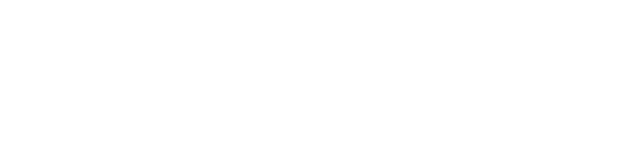
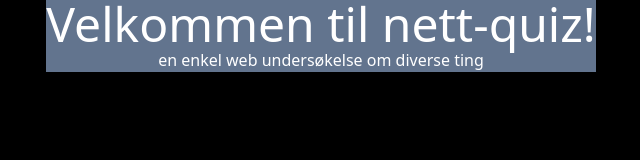
Before and after one commit to SebastianFraKontraktika/quizSpillProsjekt, a plain HTML site: page index.html in a window 1280 px wide. Shown: the whole page, without its empty margins (319-959 px from the left). Drawn offline with nearby package versions, Linux system fonts and the light colour scheme.

Commit message:
readme done, index started, tailwind good

```diff
--- a/index.html
+++ b/index.html
@@ -3,9 +3,13 @@
 <head>
     <meta charset="UTF-8">
     <meta name="viewport" content="width=device-width, initial-scale=1.0">
-    <title>Document</title>
+    <title>Enkel spørreundersøkelse</title>
+    <script src="https://unpkg.com/@tailwindcss/browser@4"></script>
 </head>
-<body>
-
+<body class="bg-black flex justify-center items-center">
+    <header class="flex items-center flex-col bg-slate-500">
+        <h1 class="text-white text-5xl">Velkommen til nett-quiz!</h1>
+        <p class="text-white">en enkel web undersøkelse om diverse ting</p>
+    </header>
 </body>
 </html>
```
Also changed, not shown: tailwind.config.js (added), 1 other file.
